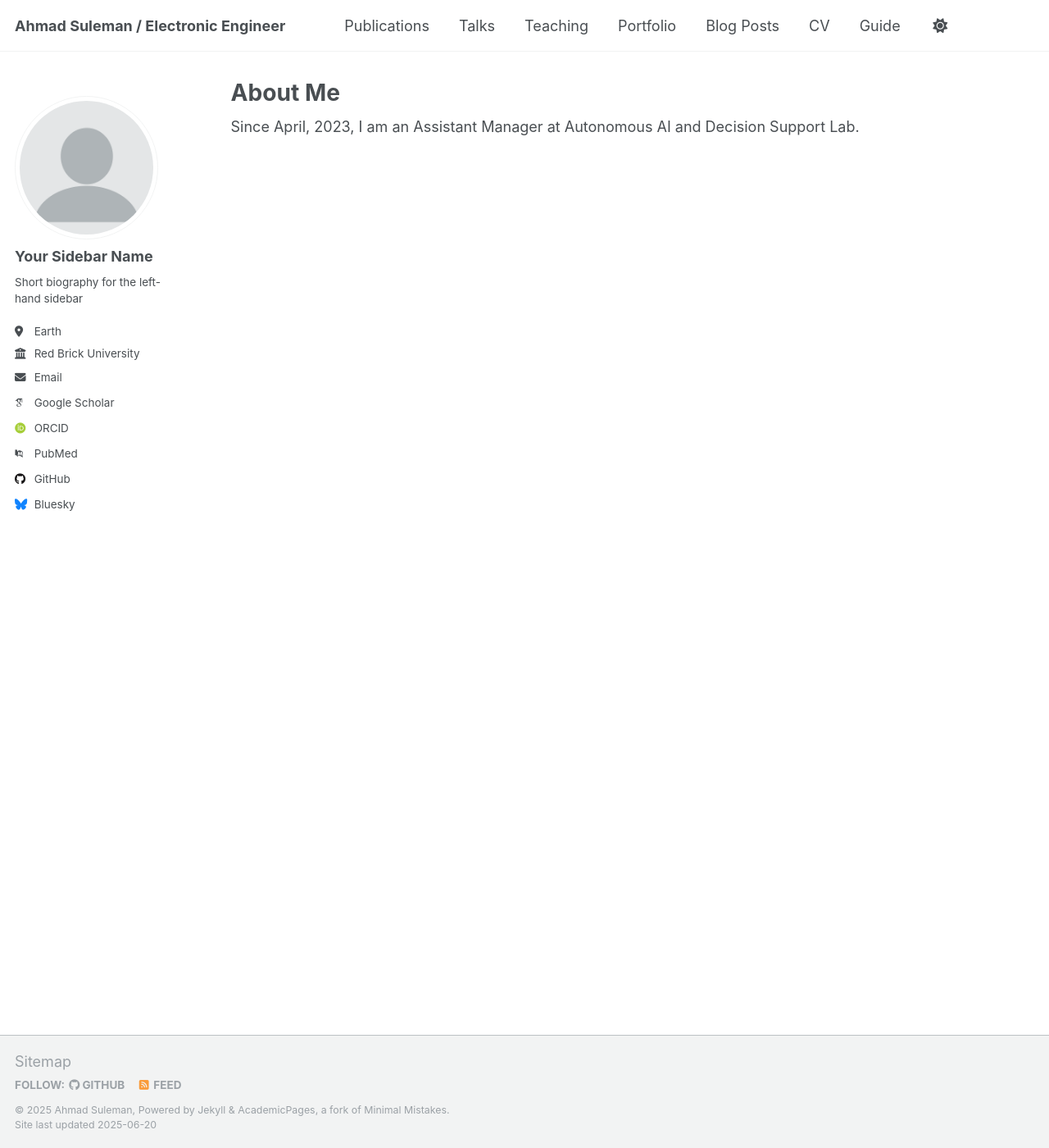
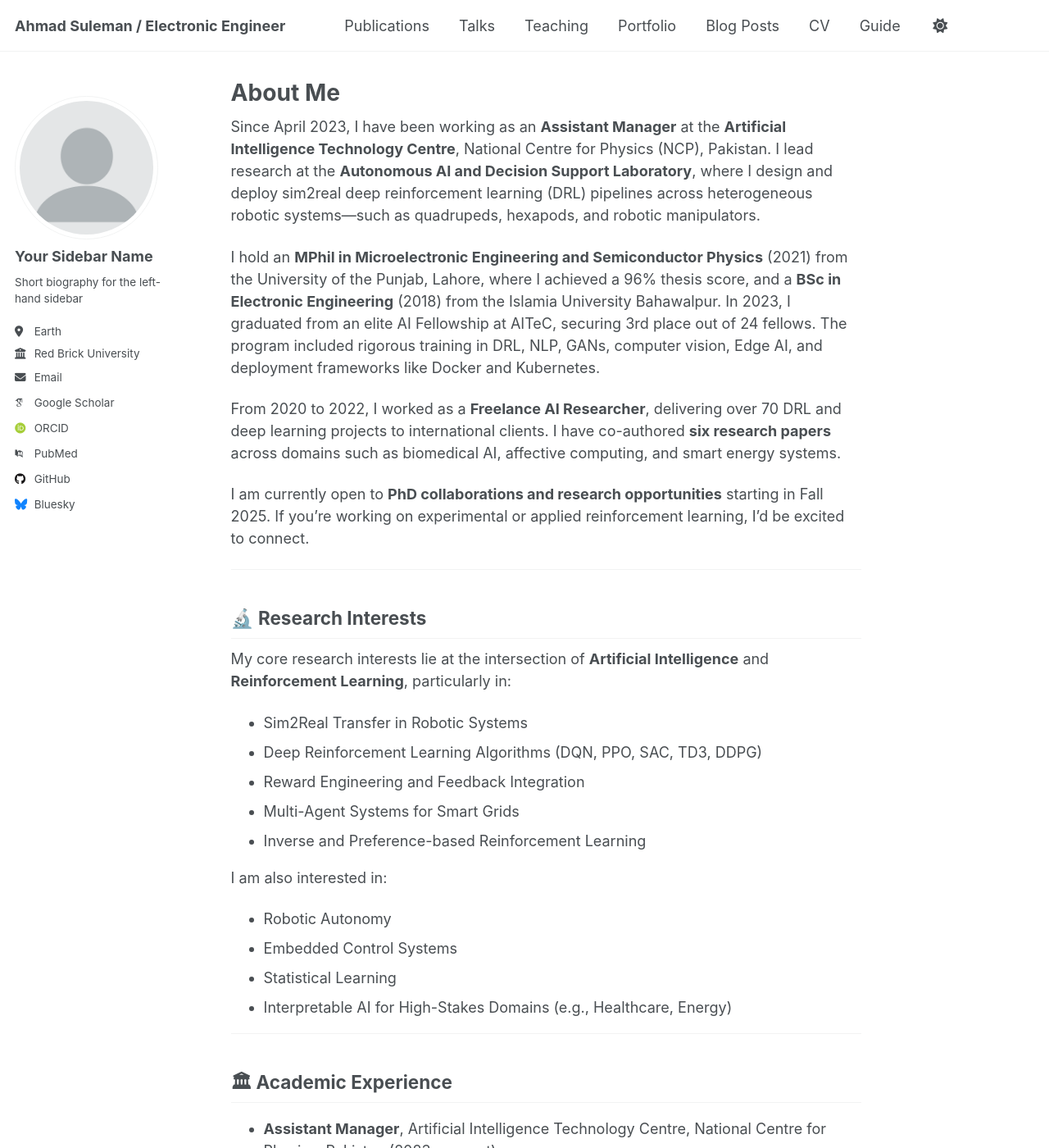
Before and after one commit to ahmadsuleman/ahmadsuleman.github.io, a Jekyll site: the page built from _pages/about.md, in a window 1280 px wide and 1400 px high. Shown: the whole window at 82% size. Built offline with Jekyll 4.4.1, drawn with Linux system fonts in a browser that asks for light colours; some web fonts are replaced; some of the changed text lies outside the part shown.

Commit message:
Update about.md

```diff
--- a/_pages/about.md
+++ b/_pages/about.md
@@ -7,4 +7,59 @@ redirect_from:
   - /about.html
 ---
 
-Since April, 2023, I am an Assistant Manager at Autonomous AI and Decision Support Lab.
+
+Since April 2023, I have been working as an **Assistant Manager** at the **Artificial Intelligence Technology Centre**, National Centre for Physics (NCP), Pakistan. I lead research at the **Autonomous AI and Decision Support Laboratory**, where I design and deploy sim2real deep reinforcement learning (DRL) pipelines across heterogeneous robotic systems—such as quadrupeds, hexapods, and robotic manipulators.
+
+I hold an **MPhil in Microelectronic Engineering and Semiconductor Physics** (2021) from the University of the Punjab, Lahore, where I achieved a 96% thesis score, and a **BSc in Electronic Engineering** (2018) from the Islamia University Bahawalpur. In 2023, I graduated from an elite AI Fellowship at AITeC, securing 3rd place out of 24 fellows. The program included rigorous training in DRL, NLP, GANs, computer vision, Edge AI, and deployment frameworks like Docker and Kubernetes.
+
+From 2020 to 2022, I worked as a **Freelance AI Researcher**, delivering over 70 DRL and deep learning projects to international clients. I have co-authored **six research papers** across domains such as biomedical AI, affective computing, and smart energy systems.
+
+
+I am currently open to **PhD collaborations and research opportunities** starting in Fall 2025. If you're working on experimental or applied reinforcement learning, I'd be excited to connect.
+
+---
+
+## 🔬 Research Interests
+
+My core research interests lie at the intersection of **Artificial Intelligence** and **Reinforcement Learning**, particularly in:
+
+- Sim2Real Transfer in Robotic Systems
+- Deep Reinforcement Learning Algorithms (DQN, PPO, SAC, TD3, DDPG)
+- Reward Engineering and Feedback Integration
+- Multi-Agent Systems for Smart Grids
+- Inverse and Preference-based Reinforcement Learning
+
+I am also interested in:
+
+- Robotic Autonomy
+- Embedded Control Systems
+- Statistical Learning
+- Interpretable AI for High-Stakes Domains (e.g., Healthcare, Energy)
+
+---
+
+## 🏛 Academic Experience
+
+- **Assistant Manager**, Artificial Intelligence Technology Centre, National Centre for Physics, Pakistan (2023–present)
+- **AI Fellow Officer**, Centre of Excellence in Artificial Intelligence Technology (AITeC), Pakistan (2023)
+
+---
+
+## 🎓 Education
+
+- **MPhil** in Microelectronic Engineering and Semiconductor Physics, University of the Punjab, Lahore (2021)
+- **BSc** in Electronic Engineering, Islamia University Bahawalpur (2018)
+
+---
+
+## 🛠 Technology & Research Applications
+
+I have co-developed multiple applied research systems and platforms, including:
+
+- **Sim2Real DRL Navigation Stack** – ROS2-based pipeline with DRL agents deployed on Jetson Nano/Orin robotic platforms
+- **Smart Energy Scheduling via Multi-Agent DRL** – Coordinated policy learning for electric vehicles and microgrids
+- **Acoustic Affective State Modeling** – Multimodal contrastive learning for emotion detection
+- **Autonomous Parking with RL** – Unity3D simulation of self-steering using PPO/SAC
+- **Biomedical Signal AI Systems** – Real-time lung sound classification with explainability layers
+
+I have also conducted **national workshops** training over 150 professionals and students in DRL, robotics, and deployment.
```
